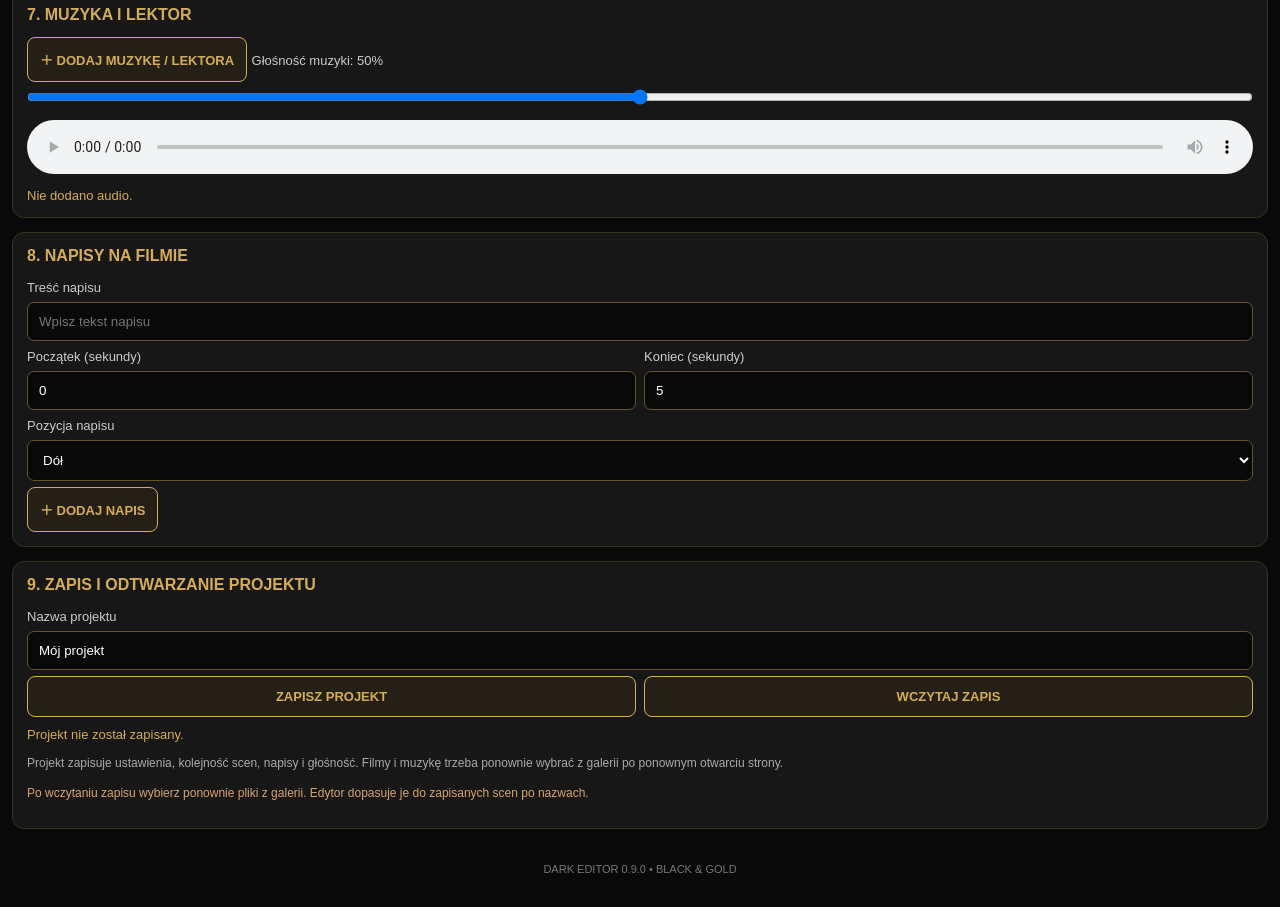
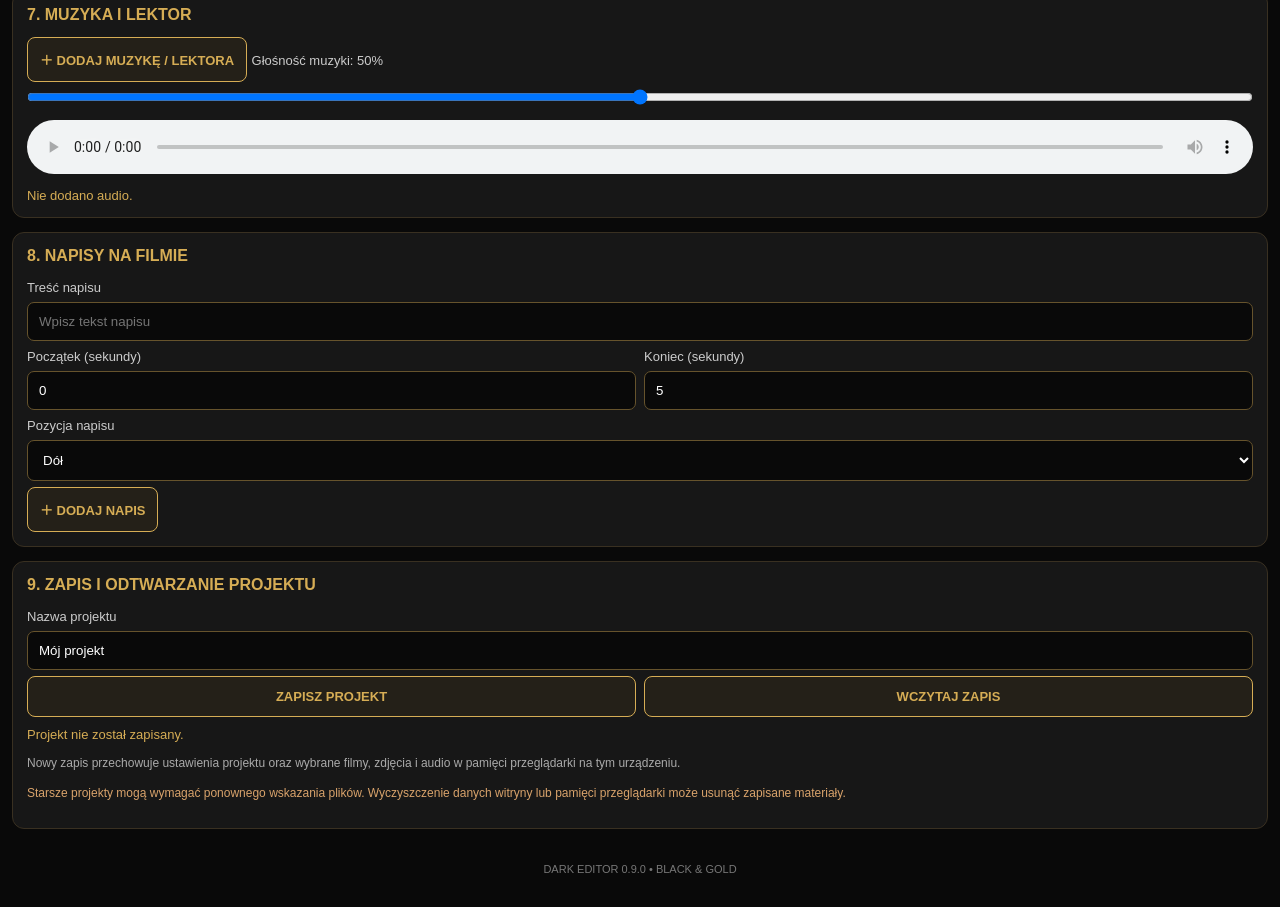
Before and after one commit to Kriso2112/dark-editor, a plain HTML site: page index.html in a window 1280 px wide. Shown: the part 1734-2641 px from the top of the page. Drawn offline with Linux system fonts and the light colour scheme.

Commit message:
Update project storage instructions

```diff
--- a/index.html
+++ b/index.html
@@ -162,8 +162,8 @@ Oddziel kolejne części pustą linią."></textarea>
 <button id="loadProject">WCZYTAJ ZAPIS</button>
 </div>
 <div id="saveStatus" class="status">Projekt nie został zapisany.</div>
-<p class="small">Projekt zapisuje ustawienia, kolejność scen, napisy i głośność. Filmy i muzykę trzeba ponownie wybrać z galerii po ponownym otwarciu strony.</p>
-<p class="small warning">Po wczytaniu zapisu wybierz ponownie pliki z galerii. Edytor dopasuje je do zapisanych scen po nazwach.</p>
+<p class="small">Nowy zapis przechowuje ustawienia projektu oraz wybrane filmy, zdjęcia i audio w pamięci przeglądarki na tym urządzeniu.</p>
+<p class="small warning">Starsze projekty mogą wymagać ponownego wskazania plików. Wyczyszczenie danych witryny lub pamięci przeglądarki może usunąć zapisane materiały.</p>
 </section>
 
 <footer>DARK EDITOR 0.9.0 • BLACK & GOLD</footer>
```
